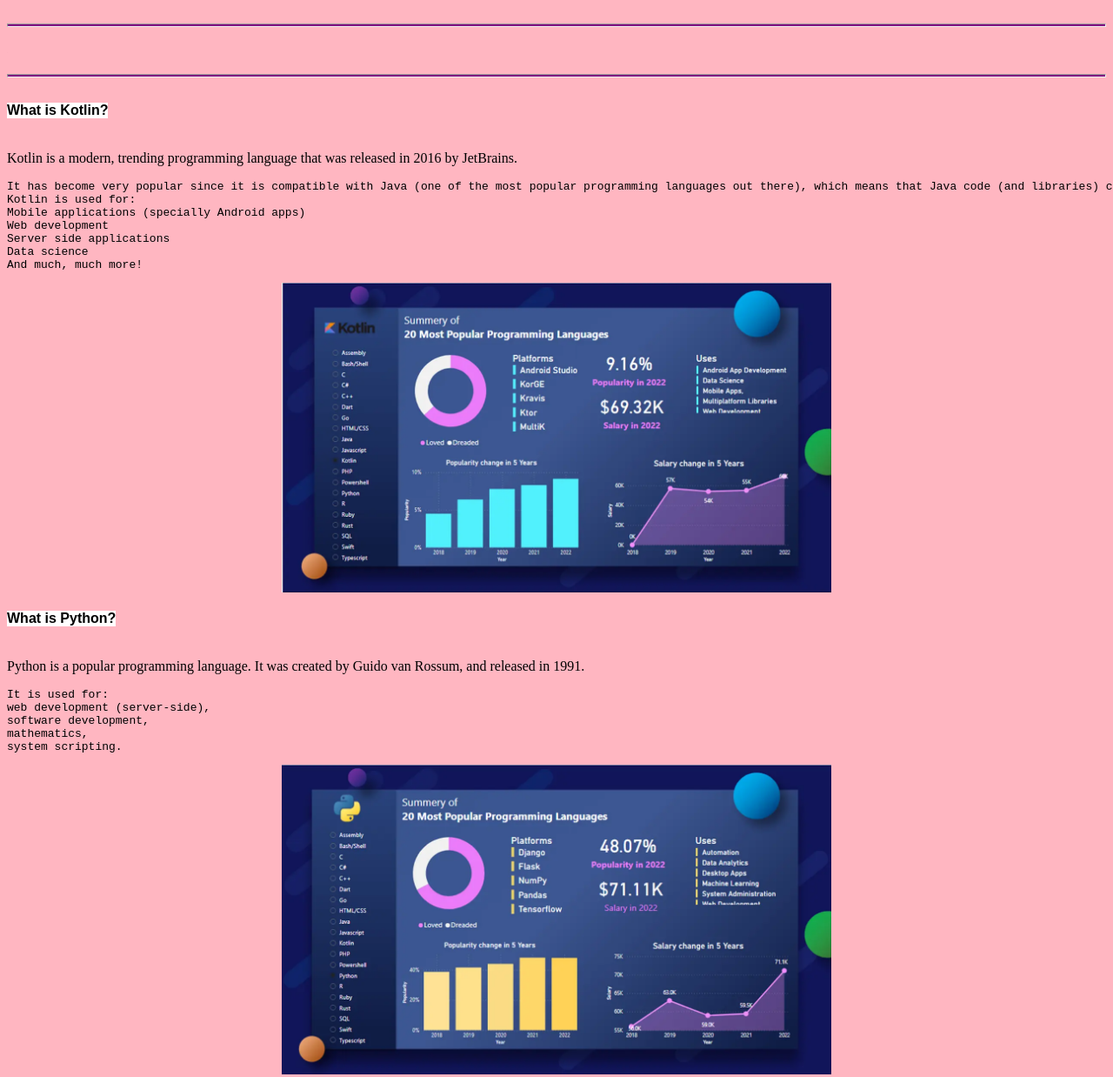
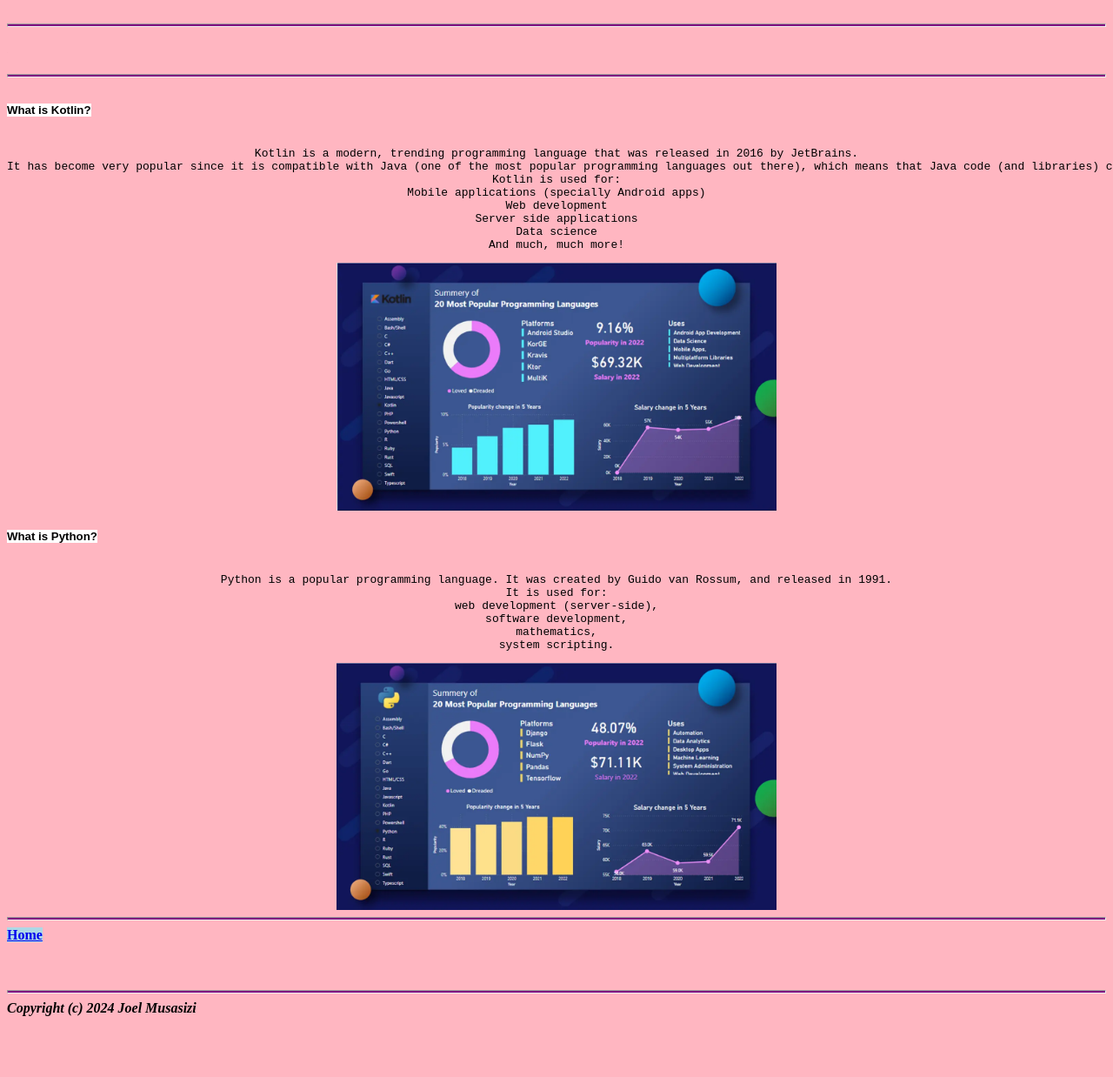
Before and after one commit to mjoelo/practical, a plain HTML site: page index.html in a window 1280 px wide. Shown: the part 69-1307 px from the top of the page at 87% size. After the commit the page ends 1245 px from the top, so only its background shows below. Drawn offline with Linux system fonts and the light colour scheme.

Commit message:
Edited headings, paragraphs, images  & footer in  index.html

```diff
--- a/index.html
+++ b/index.html
@@ -7,13 +7,14 @@
   </head>
   <body>
 
-    <h1>Holy is the Lord</h1>
+    <h1 align="center"><b>Holy is the Lord</b></h1>
 <hr style="height:2px;background-color:purple">
     <p style="color:#301934;"><b><marquee direction="right">Glory to Jesus Christ</marquee></b></p>
 <hr style="height:2px;background-color:purple">
-<h4>What is Kotlin?</h4>
-<p>Kotlin is a modern, trending programming language that was released in 2016 by JetBrains.</p>
-<pre>It has become very popular since it is compatible with Java (one of the most popular programming languages out there), which means that Java code (and libraries) can be used in Kotlin programs.
+<h5 align="center">What is Kotlin?</h5>
+<pre align="center">
+Kotlin is a modern, trending programming language that was released in 2016 by JetBrains.
+It has become very popular since it is compatible with Java (one of the most popular programming languages out there), which means that Java code (and libraries) can be used in Kotlin programs.
 Kotlin is used for:
 Mobile applications (specially Android apps)
 Web development
@@ -21,21 +22,21 @@ Server side applications
 Data science
 And much, much more!</pre>
 <div><img src="Kotlin.PNG" alt="Kotlin details"
-style="width:50%;height:50%;display:block;margin:auto"></div>
-<h4>What is Python?</h4>
-<p>Python is a popular programming language. It was created by Guido van Rossum, and released in 1991.</p>
-
-<pre>It is used for:
+style="width:40%;height:40%;display:block;margin:auto"></div>
+<h5>What is Python?</h5>
+<pre align="center">
+Python is a popular programming language. It was created by Guido van Rossum, and released in 1991.
+It is used for:
 web development (server-side),
 software development,
 mathematics,
 system scripting.
 </pre>
 <div><img src="Python.PNG" alt="Python details"
-style="width:50%;height:50%;display:block;margin:auto"></div>
+style="width:40%;height:40%;display:block;margin:auto"></div>
 <hr style="height:2px;background-color:purple">
  <nav><a href="index.html"><b>Home</b></a></nav>
  <p style="color:#301934;"><b><marquee direction="right">Jesus Christ is my light & salvation</marquee></b></p>
-    <footer><hr style="height:2px;background-color:Purple">Copyright (c) 2024 Joel Musasizi</footer>
+    <footer><hr style="height:2px;background-color:Purple"><b><i>Copyright (c) 2024 Joel Musasizi</i></b></footer>
   </body>
 </html>
```
